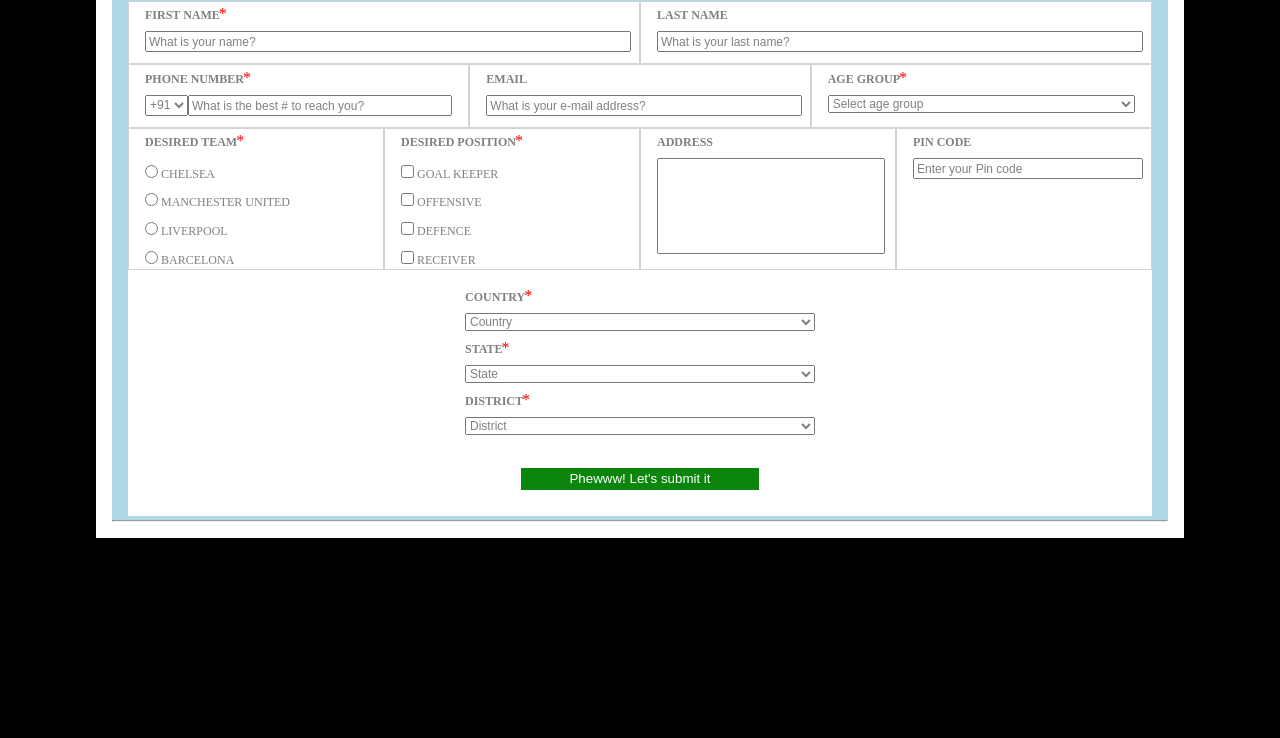
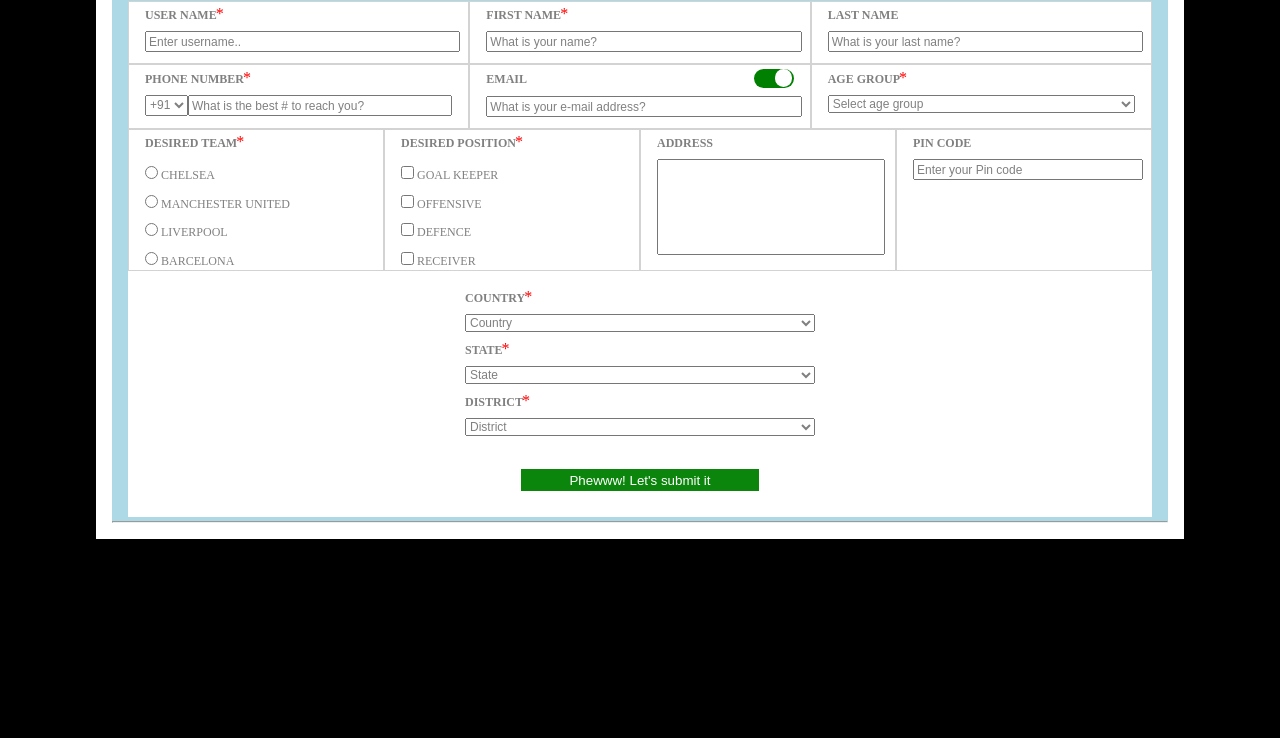
Before and after one commit to HardikN19/football_form, a plain HTML site: page index.html in a window 1280 px wide. Shown: the part 62-800 px from the top of the page. Drawn offline with Linux system fonts and the light colour scheme.

Commit message:
feat: added email slider

```diff
--- a/app.js
+++ b/app.js
@@ -1,12 +1,20 @@
 const firstName = document.querySelector('#firstName');
+const slider = document.querySelector('#slide');
+const email = document.querySelector('#email');
+
 
 const btnSubmit = document.querySelector('#btn-submit');
-btnSubmit.disabled = true;
-
-
-
-
+// btnSubmit.disabled = true;
 
 firstName.addEventListener('change',()=>{
 
 });
+
+slider.addEventListener('change',()=>{
+    if(slider.checked){
+        email.disabled = false;
+    }
+    else{
+        email.disabled = true;
+    }
+});
--- a/index.html
+++ b/index.html
@@ -16,6 +16,11 @@
 
             <form action="/" method="POST" class="form-box">
                 <div class="form-row">
+                    <div class="form-column">
+                        <label for="userName" class="form-label">USER NAME</label>
+                        <span class="mandatory">*</span>
+                        <input type="text" name="userName" id="userName" class="input-col" placeholder="Enter username.." required>
+                    </div>
                     <div class="form-column">
                         <label for="firstName" class="form-label">FIRST NAME</label>
                         <span class="mandatory">*</span>
@@ -44,6 +49,10 @@
                     </div>
                     <div class="form-column">
                         <label for="email" class="form-label">EMAIL</label>
+                        <label class="switch">
+                            <input id="slide" type="checkbox" checked>
+                            <span class="slider round"></span>
+                          </label>
                         <br>
                         <input type="email" name="email" id="email" class="input-col" placeholder="What is your e-mail address?">
                     </div>
--- a/style.css
+++ b/style.css
@@ -78,7 +78,7 @@ body{
     border: 1px solid white ;
     padding: 1rem;
     flex-grow: 1;
-    flex-basis: 0;
+    flex-basis: 1;
 }
 .mandatory{
     color: red;
@@ -87,3 +87,67 @@ body{
 textarea {
     resize: none;
 }
+
+
+
+/* slider */
+.switch {
+    position: relative;
+    display: block;
+    float: right;
+    width: 40px;
+    height: 1.2rem;
+  }
+
+  .switch input {
+    opacity: 0;
+    width: 0;
+    height: 0;
+  }
+
+  .slider {
+    position: absolute;
+    cursor: pointer;
+    top: 0;
+    left: 0;
+    right: 0;
+    bottom: 0;
+    background-color: #ccc;
+    -webkit-transition: .4s;
+    transition: .4s;
+  }
+
+  .slider:before {
+    position: absolute;
+    content: "";
+    height: 1.1rem;
+    width: 1.1rem;
+    left: 1px;
+    bottom: 1px;
+    background-color: white;
+    -webkit-transition: .4s;
+    transition: .4s;
+  }
+
+  input:checked + .slider {
+    background-color: green;
+  }
+
+  input:focus + .slider {
+    box-shadow: 0 0 1px #2196F3;
+  }
+
+  input:checked + .slider:before {
+    -webkit-transform: translateX(20px);
+    -ms-transform: translateX(20px);
+    transform: translateX(20px);
+  }
+
+  /* Rounded sliders */
+  .slider.round {
+    border-radius: 30px;
+  }
+
+  .slider.round:before {
+    border-radius: 50%;
+  }
```
